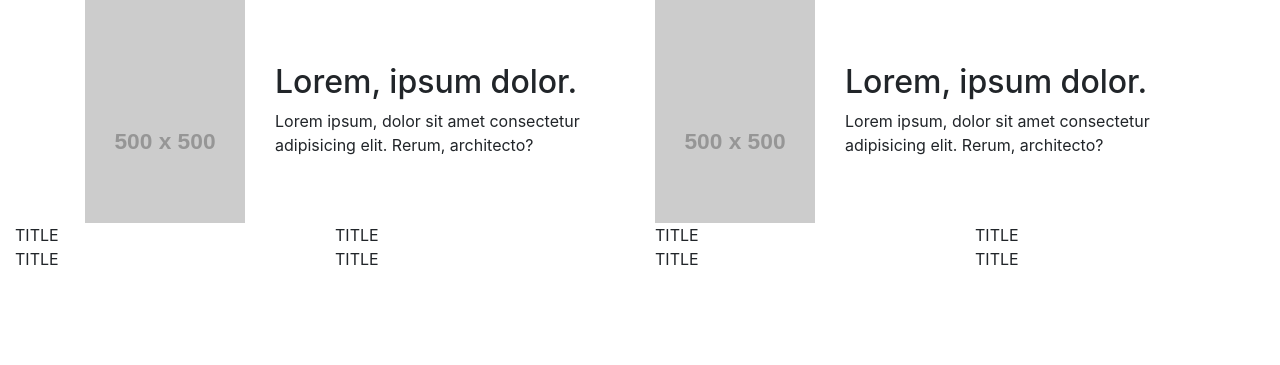
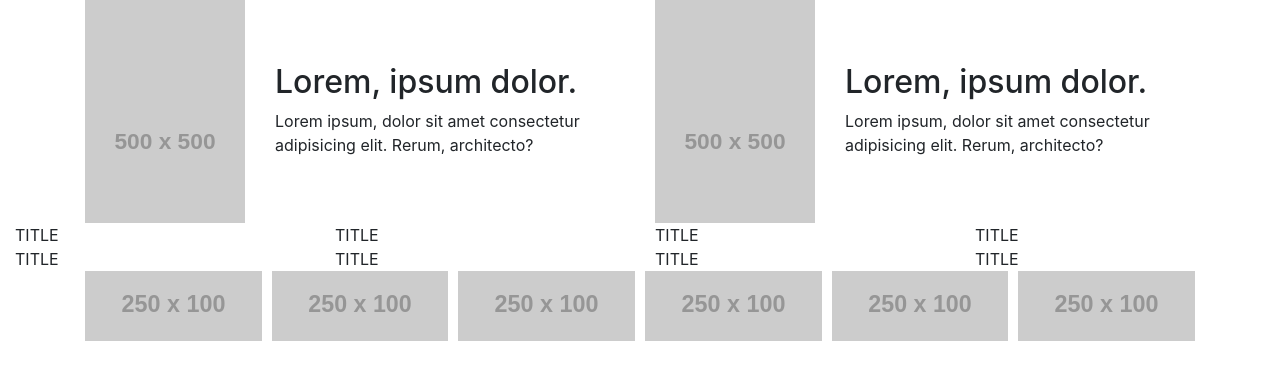
Before and after one commit to yo8242001/Bootstrap-web, a plain HTML site: page index.html in a window 1280 px wide. Shown: the part 664-1029 px from the top of the page. Before the commit the page ends 935 px from the top, so only its background shows below. Drawn offline with nearby package versions, Linux system fonts and the light colour scheme; placeholder pictures from the web are drawn by us.

Commit message:
套用 OWL 小輪播並設定選項

```diff
--- a/index.html
+++ b/index.html
@@ -153,6 +153,23 @@
     </div>
 
 
+    <div class="container">
+        <div class="row">
+            <div class="col-12">
+                <div class="owl-carousel">
+                    <div> <img src="https://fakeimg.pl/250x100/666666/?text=IMG1"> </div>
+                    <div> <img src="https://fakeimg.pl/250x100/666666/?text=IMG2"> </div>
+                    <div> <img src="https://fakeimg.pl/250x100/666666/?text=IMG3"> </div>
+                    <div> <img src="https://fakeimg.pl/250x100/666666/?text=IMG4"> </div>
+                    <div> <img src="https://fakeimg.pl/250x100/666666/?text=IMG5"> </div>
+                    <div> <img src="https://fakeimg.pl/250x100/666666/?text=IMG6"> </div>
+                    <div> <img src="https://fakeimg.pl/250x100/666666/?text=IMG7"> </div>
+                </div>
+            </div>
+        </div>
+    </div>
+
+
     <!-- Optional JavaScript -->
     <!-- jQuery first, then Popper.js, then Bootstrap JS -->
     <script src="https://code.jquery.com/jquery-3.3.1.slim.min.js"
@@ -167,6 +184,15 @@
 
     <!-- OWL -->
     <script src="owl.carousel.min.js"></script>
+    <script>
+        $(document).ready(function () {
+            $(".owl-carousel").owlCarousel({
+                items:6,
+                loop:true,
+                margin:10
+            });
+        });
+    </script>
 </body>
 
 </html>
```
